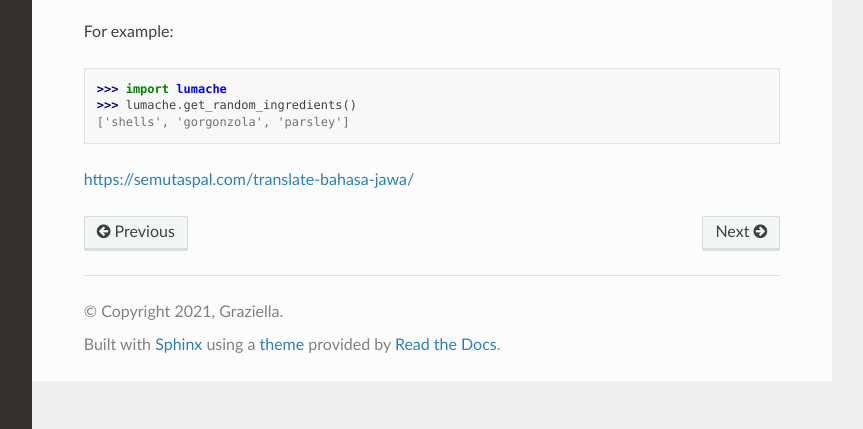
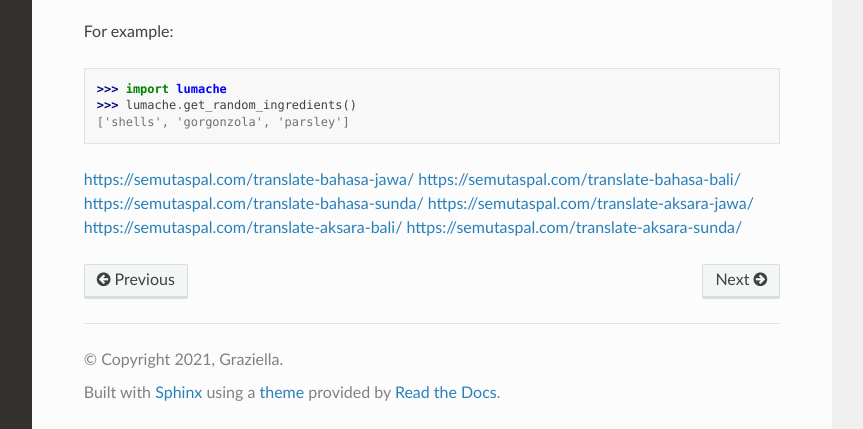
Before and after one commit to Quinta7878/angka-romawi, a Sphinx documentation site: the page built from docs/source/usage.rst, in a window 1280 px wide and 1191 px high, cut to the strip 762-1191 px from the top of the window. Shown: the whole strip, without its empty margins (268-1131 px from the left). Built offline with Sphinx 7.4.7 and the Read the Docs theme 2.0.0, drawn with Linux system fonts in a browser that asks for light colours; part of the change alters nothing that is shown.

Commit message:
Update usage.rst

```diff
--- a/docs/source/usage.rst
+++ b/docs/source/usage.rst
@@ -33,3 +33,8 @@ For example:
 ['shells', 'gorgonzola', 'parsley']
 
 https://semutaspal.com/translate-bahasa-jawa/
+https://semutaspal.com/translate-bahasa-bali/
+https://semutaspal.com/translate-bahasa-sunda/
+https://semutaspal.com/translate-aksara-jawa/
+https://semutaspal.com/translate-aksara-bali/
+https://semutaspal.com/translate-aksara-sunda/
```
